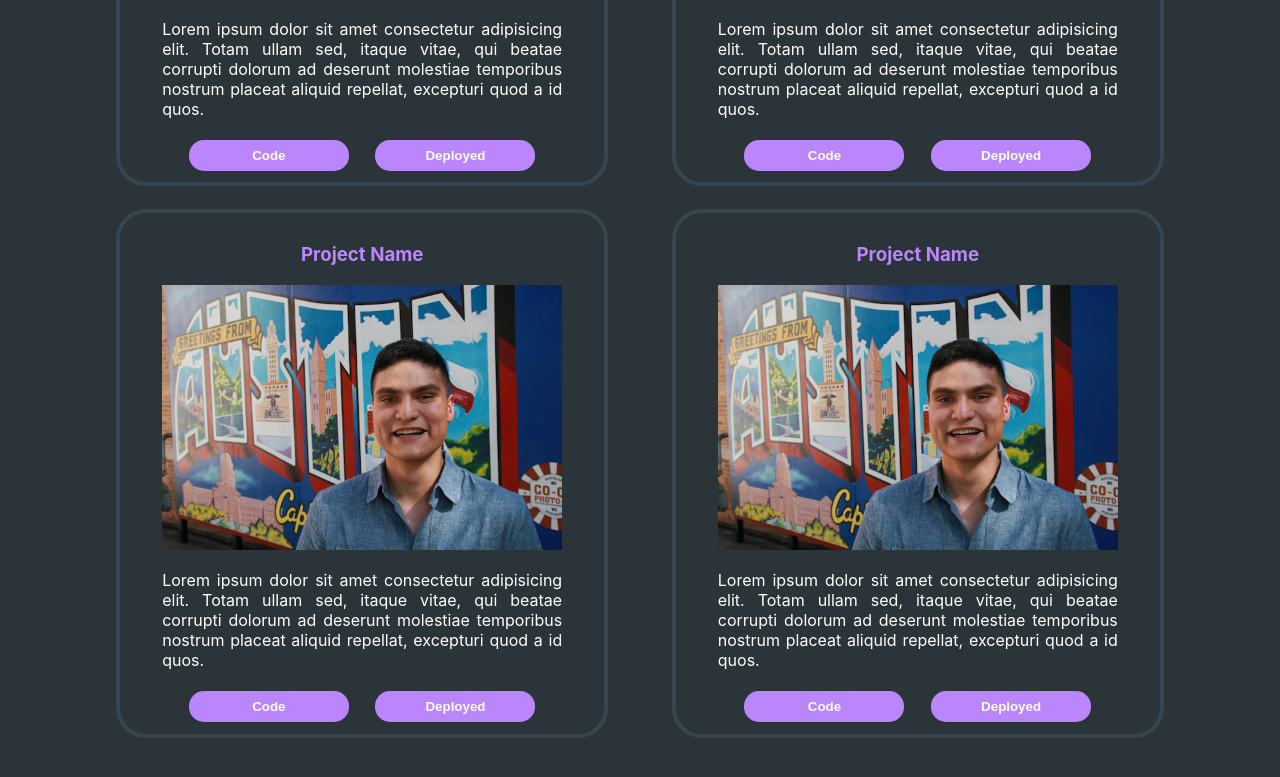
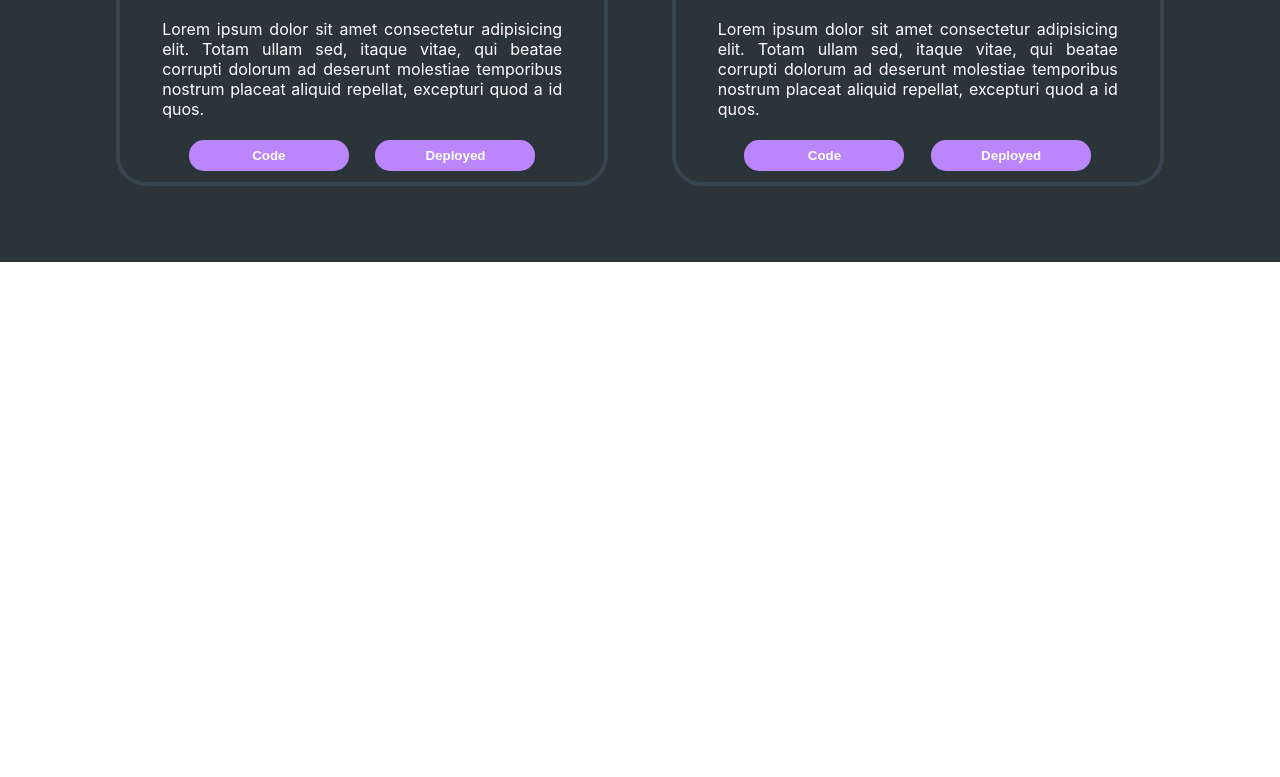
Before and after one commit to mdegregori1/Mauricio-Portfolio, a React (Create React App) app: page /Projects in a window 1280 px wide. Shown: the part 1033-1810 px from the top of the page. After the commit the page ends 1295 px from the top, so only its background shows below. Built offline with nearby package versions, Linux system fonts and the light colour scheme.

Commit message:
removed 2 project slots

```diff
--- a/src/components/CodingProjects.jsx
+++ b/src/components/CodingProjects.jsx
@@ -45,7 +45,7 @@ export const CodingProjects = () => {
                     </ButtonDiv>
                 </Project>
             </Pair>
-            <Pair>
+            {/* <Pair>
                 <Project>
                     <Name>Project Name</Name>
                     <ProjectImage src={Me}/>
@@ -65,7 +65,7 @@ export const CodingProjects = () => {
                     </ButtonDiv>
                 </Project>
 
-            </Pair>
+            </Pair> */}
         </AllProjects>
 
     )
```
